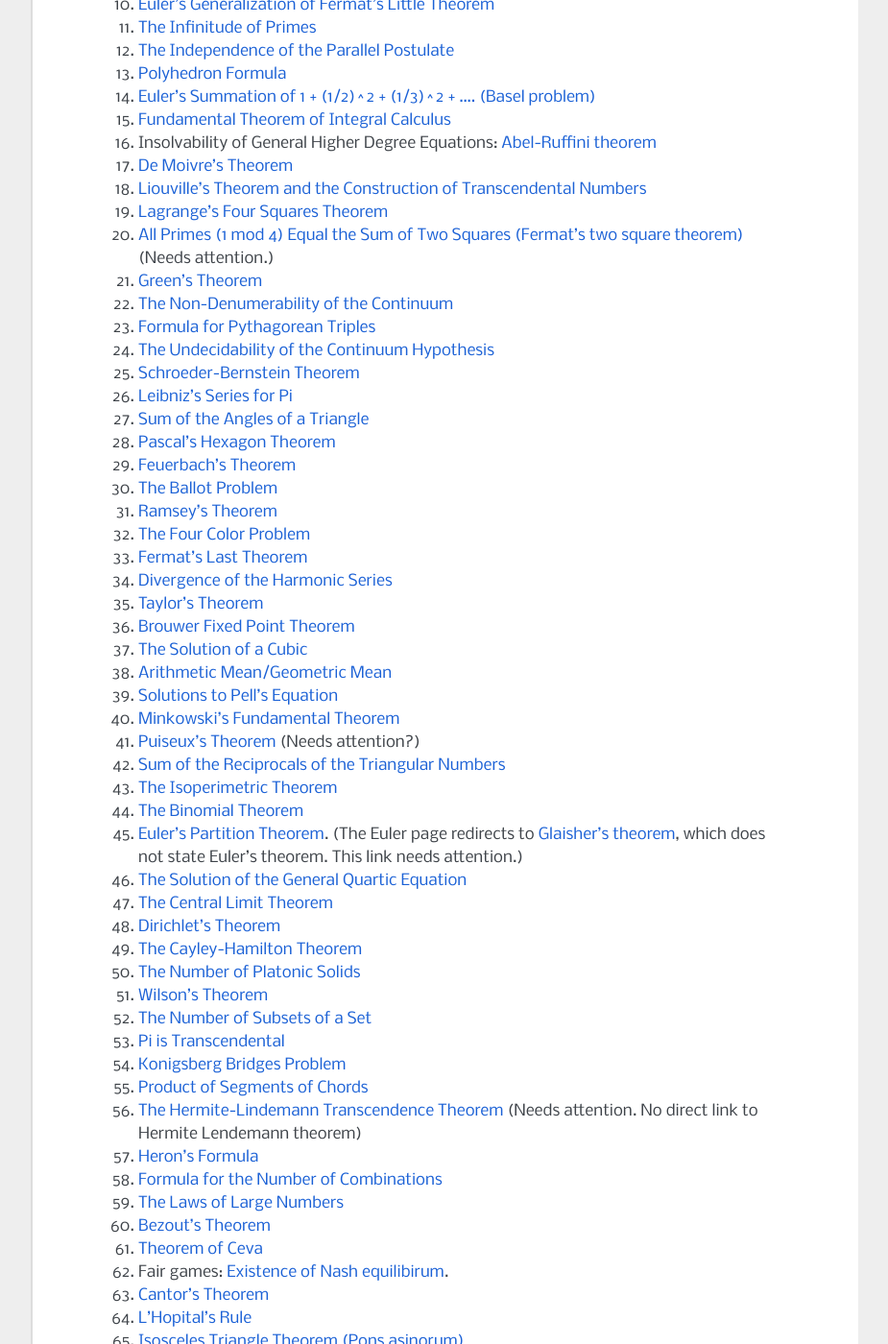
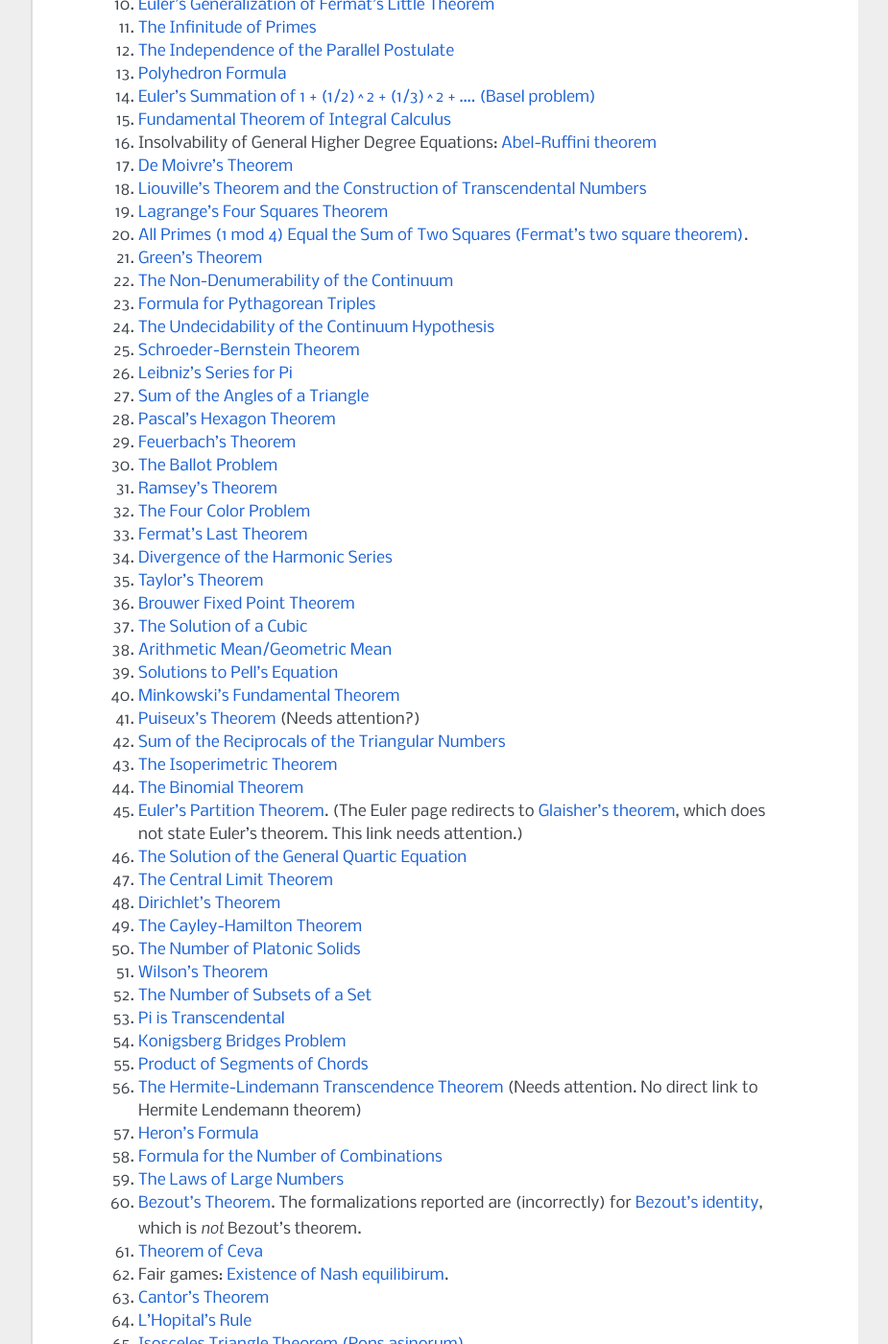
Before and after one commit to formalabstracts/formalabstracts, a Sphinx documentation site: the page built from sphinx/freek_100.rst, in a window 1280 px wide and 1400 px high, scrolled down 405 px. Shown: the whole window at 96% size, without its empty margins (198-1123 px from the left). Built offline with Sphinx 7.4.7, drawn with Linux system fonts in a browser that asks for light colours.

Commit message:
Freek 100 updated

```diff
--- a/sphinx/freek_100.rst
+++ b/sphinx/freek_100.rst
@@ -44,7 +44,7 @@
 
   19.  `Lagrange's Four Squares Theorem <https://en.wikipedia.org/wiki/Lagrange%27s_four-square_theorem>`_
 
-  20.  `All Primes (1 mod 4) Equal the Sum of Two Squares (Fermat's two square theorem) <https://en.wikipedia.org/wiki/Fermat%27s_theorem_on_sums_of_two_squares>`_  (Needs attention.)
+  20.  `All Primes (1 mod 4) Equal the Sum of Two Squares (Fermat's two square theorem) <https://en.wikipedia.org/wiki/Fermat%27s_theorem_on_sums_of_two_squares>`_.
 
   21.  `Green's Theorem <https://en.wikipedia.org/wiki/Green%27s_theorem>`_
 
@@ -135,18 +135,14 @@
 
   57.  `Heron's Formula <https://en.wikipedia.org/wiki/Heron%27s_formula>`_
 
-
   58.  `Formula for the Number of Combinations <https://en.wikipedia.org/wiki/Combination>`_
-
 
   59.  `The Laws of Large Numbers <https://en.wikipedia.org/wiki/Law_of_large_numbers>`_
 
-
-  60.  `Bezout's Theorem <https://en.wikipedia.org/wiki/B%C3%A9zout%27s_theorem>`_
-
+  60.  `Bezout's Theorem <https://en.wikipedia.org/wiki/B%C3%A9zout%27s_theorem>`_.  The formalizations reported
+       are (incorrectly) for `Bezout's identity <https://en.wikipedia.org/wiki/B%C3%A9zout%27s_identity>`_, which is *not* Bezout's theorem.
 
   61.  `Theorem of Ceva <https://en.wikipedia.org/wiki/Ceva%27s_theorem>`_
-
 
   62.  Fair games: `Existence of Nash equilibirum <https://en.wikipedia.org/wiki/Nash_equilibrium>`_.
 
```
